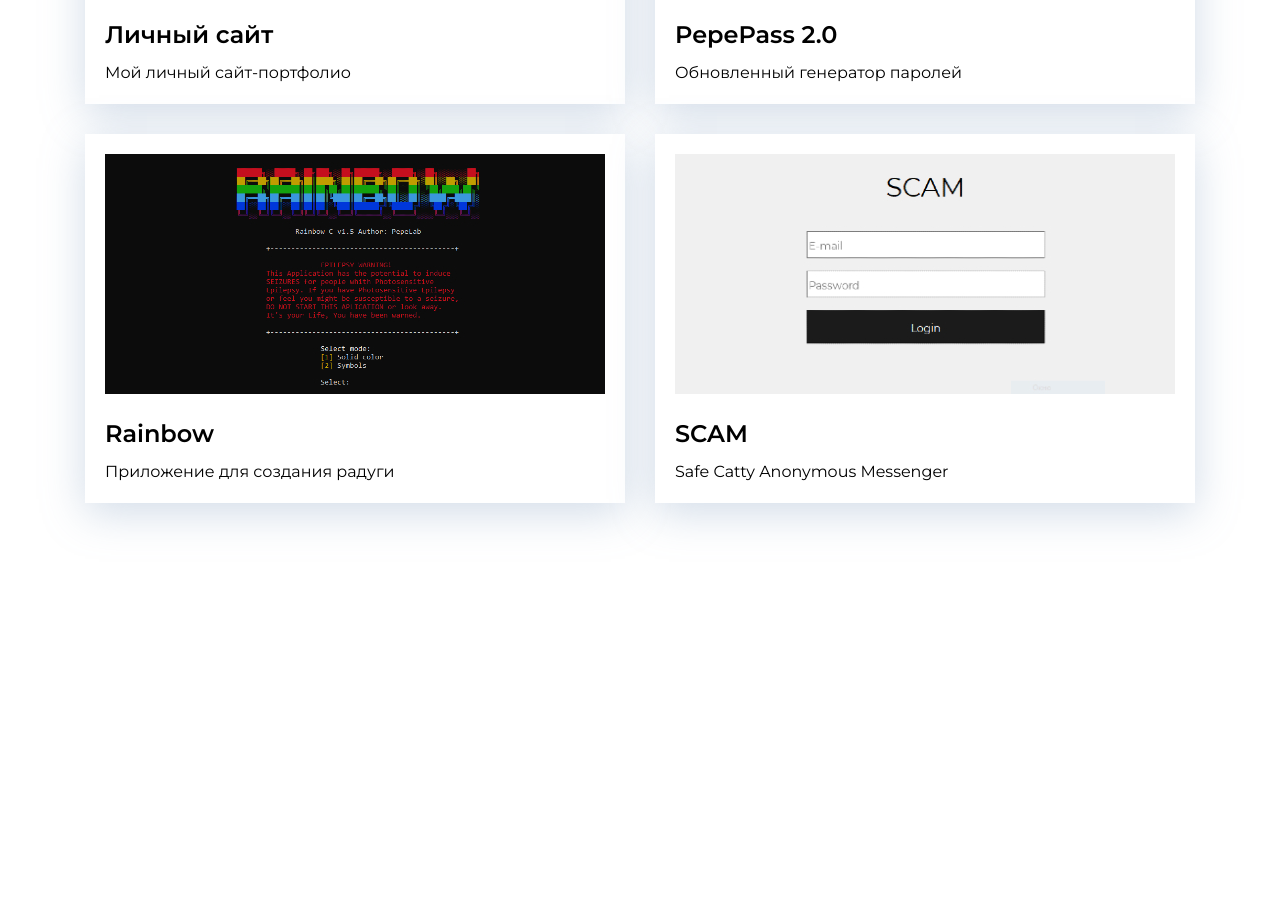
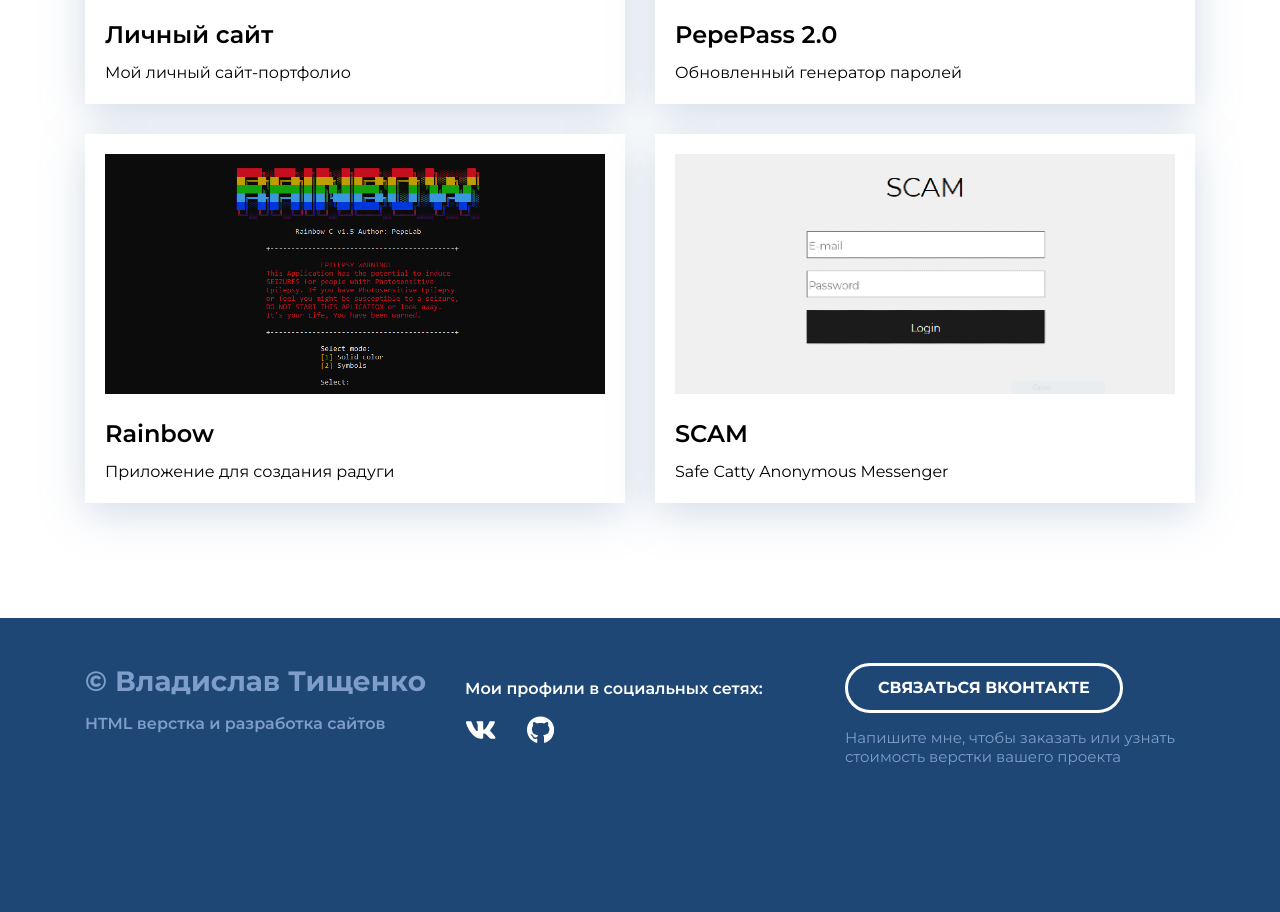
Before and after one commit to pepelab/pepelab.github.io, a plain HTML site: page index.html in a window 1280 px wide. Shown: the part 1275-2187 px from the top of the page. Before the commit the page ends 1893 px from the top, so only its background shows below. Drawn offline with Linux system fonts and the light colour scheme.

Commit message:
Portfolio

```diff
--- a/index.html
+++ b/index.html
@@ -9,6 +9,7 @@
     <link href="https://fonts.googleapis.com/css2?family=Montserrat:wght@400;600;700&display=swap" rel="stylesheet">
 </head>
 <body>
+
     <div class="header">
         <!--
         <video autoplay muted loop id="video">
@@ -21,6 +22,7 @@
             <img src="/img/header-arrow.svg" alt="">
         </div>
     </div>
+
 
     <div class="portfolio">
         <div class="container">
@@ -70,5 +72,41 @@
         </div>
     </div>
 
+
+    <div class="footer">
+        <div class="container">
+            <div class="footer-row">
+
+
+                <div class="footer-copyright footer-col">
+                    <div class="footer-copyright-name">© Владислав Тищенко</div>
+                    <p>HTML верстка и разработка сайтов</p>
+                </div>
+
+                <div class="footer-icons footer-col">
+                    <p>Мои профили в социальных сетях:</p>
+                    <div class="footer-icons-row">
+                        <a href="https://vk.com/thepover">
+                            <img src="/img/vk.svg" alt="">
+                        </a>
+                        <a href="https://github.com/PepeLab">
+                            <img src="/img/github.svg" alt="">
+                        </a>
+
+                    </div>
+                </div>
+
+
+                <div class="footer-contacts footer-col">
+                    <a href="https://vk.com/thepover" class="footer-button">
+                        Связаться Вконтакте
+                    </a>
+                    <p>Напишите мне, чтобы заказать или узнать стоимость верстки вашего проекта</p>
+                </div>
+
+            </div>
+        </div>
+    </div>
+
 </body>
 </html>
--- a/style.css
+++ b/style.css
@@ -133,3 +133,84 @@ body {
     line-height: 130%;
     color: #000000;
 }
+
+
+
+
+/*========== FOOTER ==========*/
+
+.footer {
+    padding-top: 45px;
+    padding-bottom: 130px;
+    background-color: #1E4776;
+    color: white;
+}
+
+.footer-row {
+    display: flex;
+    flex-direction: row;
+    justify-content: space-between;
+}
+
+.footer-col {
+    max-width: 350px;
+    flex-grow: 1;
+}
+
+.footer-copyright {
+    color: #7E9EC9;
+    line-height: 1.3;
+}
+
+.footer-copyright-name {
+    font-size: 28px;
+    font-weight: 700;
+    margin-bottom: 15px;
+}
+
+.footer-copyright p {
+    margin: 0;
+    margin-bottom: 15px;
+    font-size: 16px;
+    font-weight: 600;
+}
+
+
+.footer-icons p {
+    font-weight: 600;
+    font-size: 16px;
+    line-height: 1.3;
+}
+
+.footer-icons-row {
+    display: flex;
+    align-items: center;
+}
+
+.footer-icons-row > * + *{
+    margin-left: 30px;
+}
+
+.footer-button {
+    display: inline-block;
+    height: 50px;
+    padding-left: 30px;
+    padding-right: 30px;
+
+    border: 3px solid #FFFFFF;
+    border-radius: 50px;
+
+    color: #FFFFFF;
+    font-weight: 700;
+    font-size: 16px;
+    line-height: 44px;
+    text-transform: uppercase;
+    text-decoration: none;
+}
+
+.footer-contacts p {
+    margin: 15px 0;
+    font-size: 15px;
+    line-height: 1.3;
+    color: #7E9EC9;
+}
```
Also changed, not shown: img/github.svg (added), img/vk.svg (added).
